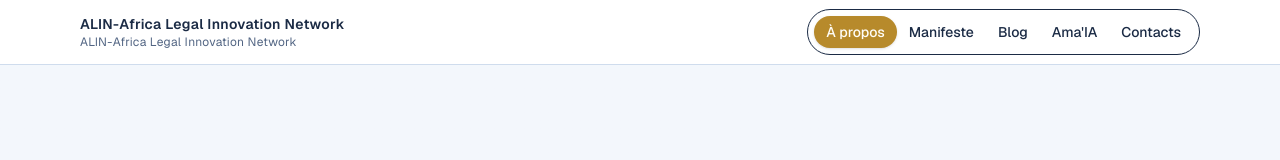
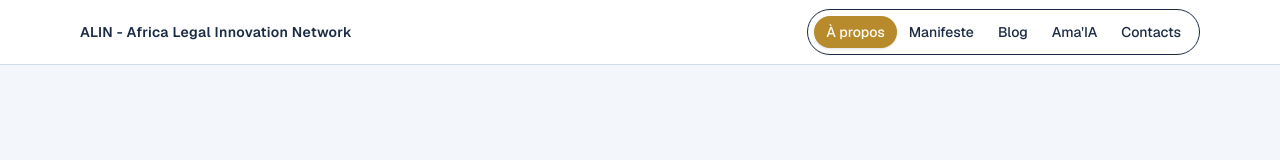
Before and after one commit to Francois-b-24/gaboneselaw, a Next.js app in the folder webapp/frontend/: page / in a window 1280 px wide. Shown: the top 160 px of the page. Built offline with nearby package versions, Linux system fonts and the light colour scheme.

Commit message:
Supprime le doublon du branding ALIN dans le header.
Conserve une seule occurrence avec la syntaxe exacte ALIN - Africa Legal Innovation Network.

Made-with: Cursor

```diff
--- a/webapp/frontend/src/components/site-header.tsx
+++ b/webapp/frontend/src/components/site-header.tsx
@@ -32,10 +32,7 @@ function HeaderBar({ pathname }: HeaderBarProps) {
           className="min-w-0 shrink-0 pr-2 leading-tight no-underline hover:opacity-90"
         >
           <span className="block text-sm font-semibold tracking-wide text-[color:var(--foreground)]">
-            ALIN-Africa Legal Innovation Network
-          </span>
-          <span className="text-muted block max-w-[11rem] truncate text-[0.65rem] font-normal tracking-wide sm:max-w-[14rem] sm:text-xs md:max-w-none md:whitespace-normal">
-            ALIN-Africa Legal Innovation Network
+            ALIN - Africa Legal Innovation Network
           </span>
         </Link>
         <nav className="min-w-0 flex-1 overflow-x-auto" aria-label="Navigation principale">
```
